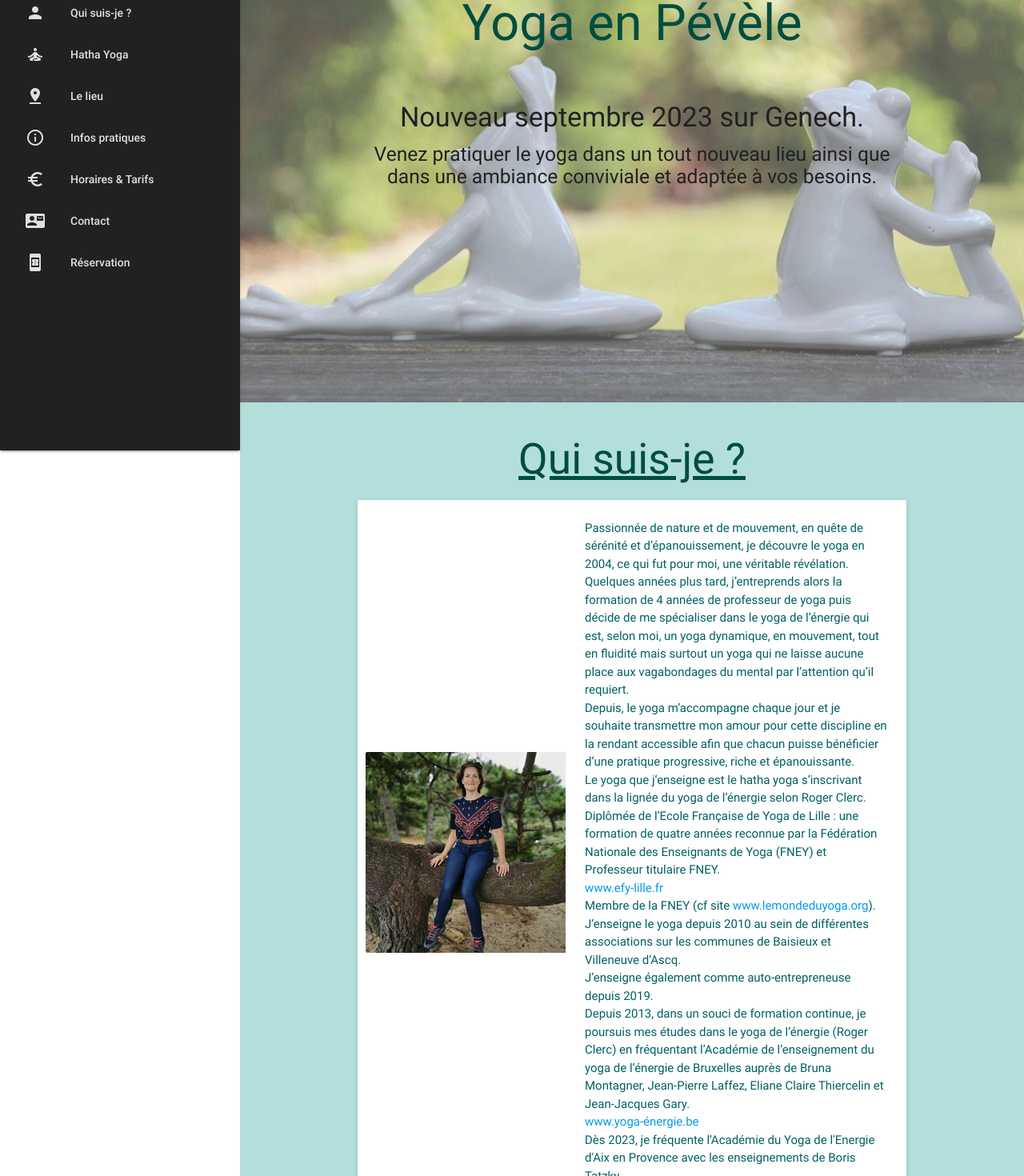
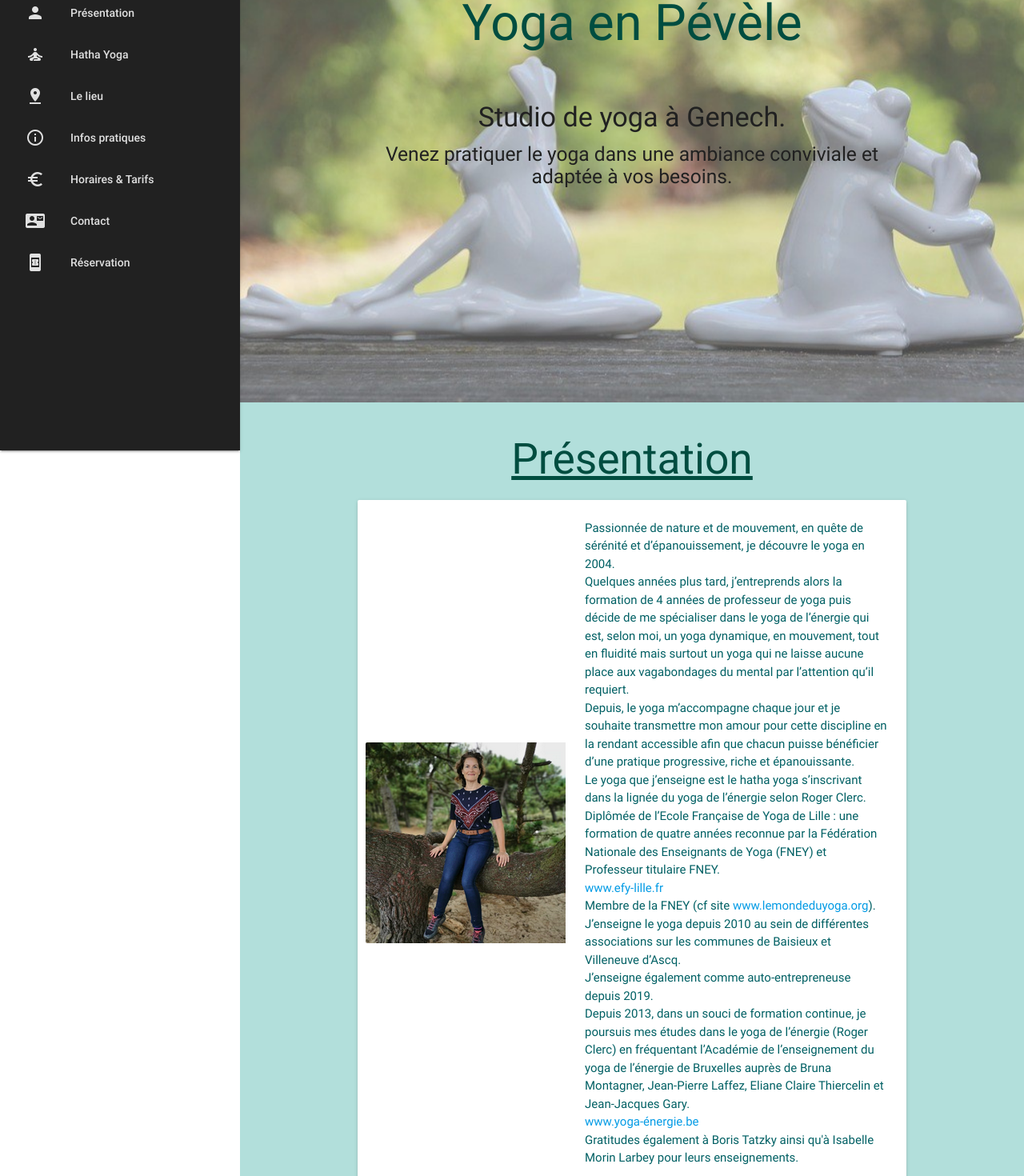
Before and after one commit to soldiertt/yoga-home, an Angular app: page / in a window 1280 px wide. Shown: the part 297-1767 px from the top of the page at 80% size. Built offline with nearby package versions, Linux system fonts and the light colour scheme; what @angular/google-maps would draw is missing.

Commit message:
update rentrée 2025

```diff
--- a/src/app/app.component.html
+++ b/src/app/app.component.html
@@ -9,7 +9,7 @@
   </div>
   <ul class="section table-of-contents">
     <li><a href="#intro" class="waves-effect grey-text text-lighten-2"><i class="material-icons grey-text text-lighten-2">home</i>Accueil</a></li>
-    <li><a href="#whoami" class="waves-effect grey-text text-lighten-2"><i class="material-icons grey-text text-lighten-2">person</i>Qui suis-je ?</a></li>
+    <li><a href="#whoami" class="waves-effect grey-text text-lighten-2"><i class="material-icons grey-text text-lighten-2">person</i>Présentation</a></li>
     <li><a href="#hathayoga" class="waves-effect grey-text text-lighten-2"><i class="material-icons grey-text text-lighten-2">self_improvement</i>Hatha Yoga</a></li>
     <li><a href="#where" class="waves-effect grey-text text-lighten-2"><i class="material-icons grey-text text-lighten-2">pin_drop</i>Le lieu</a></li>
     <li><a href="#info" class="waves-effect grey-text text-lighten-2"><i class="material-icons grey-text text-lighten-2">info_outline</i>Infos pratiques</a></li>
@@ -35,19 +35,19 @@
       <header>
         <h1 class="center-align teal-text text-darken-4">Yoga en Pévèle</h1>
         <p>&nbsp;</p>
-        <h4 class="center-align">Nouveau septembre 2023 sur Genech.</h4>
-        <h5 class="center-align">Venez pratiquer le yoga dans un tout nouveau lieu ainsi que dans une ambiance conviviale et adaptée à vos besoins.</h5>
+        <h4 class="center-align">Studio de yoga à Genech.</h4>
+        <h5 class="center-align">Venez pratiquer le yoga dans une ambiance conviviale et adaptée à vos besoins.</h5>
       </header>
     </div>
     <div class="parallax"><img src="assets/images/back4.jpg" alt="intro"></div>
   </section>
 
-  <!-- Qui suis-je ? -->
+  <!-- Présentation -->
   <section id="whoami" class="section scrollspy teal lighten-4 cyan-text text-darken-4">
     <div class="container">
 
       <header>
-        <h2 class="center-align teal-text text-darken-4">Qui suis-je ?</h2>
+        <h2 class="center-align teal-text text-darken-4">Présentation</h2>
       </header>
       <div class="card horizontal">
         <div class="card-image valign-wrapper hide-on-small-only">
@@ -55,8 +55,7 @@
         </div>
         <div class="card-stacked">
           <div class="card-content">
-            <p>Passionnée de nature et de mouvement, en quête de sérénité et d’épanouissement, je découvre le yoga en 2004,
-              ce qui fut pour moi, une véritable révélation.</p>
+            <p>Passionnée de nature et de mouvement, en quête de sérénité et d’épanouissement, je découvre le yoga en 2004.</p>
             <p>Quelques années plus tard, j’entreprends alors la formation de 4 années de professeur de yoga puis décide de me spécialiser
               dans le yoga de l’énergie qui est, selon moi, un yoga dynamique, en mouvement, tout en fluidité
               mais surtout un yoga qui ne laisse aucune place aux vagabondages du mental par l’attention qu’il requiert.</p>
@@ -80,7 +79,7 @@
               Jean-Jacques Gary.<br/>
               <a href="http://www.yoga-énergie.be">www.yoga-énergie.be</a>
             </p>
-            <p>Dès 2023, je fréquente l'Académie du Yoga de l'Energie d'Aix en Provence avec les enseignements de Boris Tatzky.</p>
+            <p>Gratitudes également à Boris Tatzky ainsi qu'à Isabelle Morin Larbey pour leurs enseignements. </p>
           </div>
         </div>
       </div>
@@ -220,22 +219,20 @@
     <div class="container">
       <header>
         <h2 class="center-align teal-text text-darken-4">Horaires & Tarifs</h2>
-        <p class="yep-large-text"><strong>Offre découverte</strong> : Le cours d'essai est à 10 euros.</p>
+        <p class="yep-large-text"><strong>Offre découverte</strong> : Le cours d'essai est à 12 euros.</p>
       </header>
 
       <div class="row yep-med2-text">
         <div class="col xl4">
           <h4 class="teal-text text-darken-3">Horaires</h4>
-          <p>Dans un premier temps, des séances seront proposées le lundi et le mercredi matin à 10h, ainsi que le jeudi soir à 19h.<br/>
-            Merci de consulter le planning qui pourra varier d’une semaine à l’autre.
-          </p>
+          <p>Des séances sont proposées le lundi et le mercredi matin à 10h, ainsi que le lundi soir à 19h15.</p>
         </div>
         <div class="col xl4">
           <p><strong>Tarif</strong> : <br/>
-            La carte de 10 séances à validité limitée est à 135 €.<br/>
-            La carte de 10 séances à 150 € est valable 1 an.<br/>
+            La carte de 10 séances à validité limitée est à 140 €.<br/>
+            La carte de 10 séances à 160 € est valable 1 an.<br/>
           </p>
-          <p>Cours l’après-midi pour les particuliers sur demande (40€/heure).</p>
+          <p>Cours individuels sur demande.</p>
         </div>
         <div class="col xl4">
           <h4 class="teal-text text-darken-3">Comment s'inscrire ?</h4>
```
